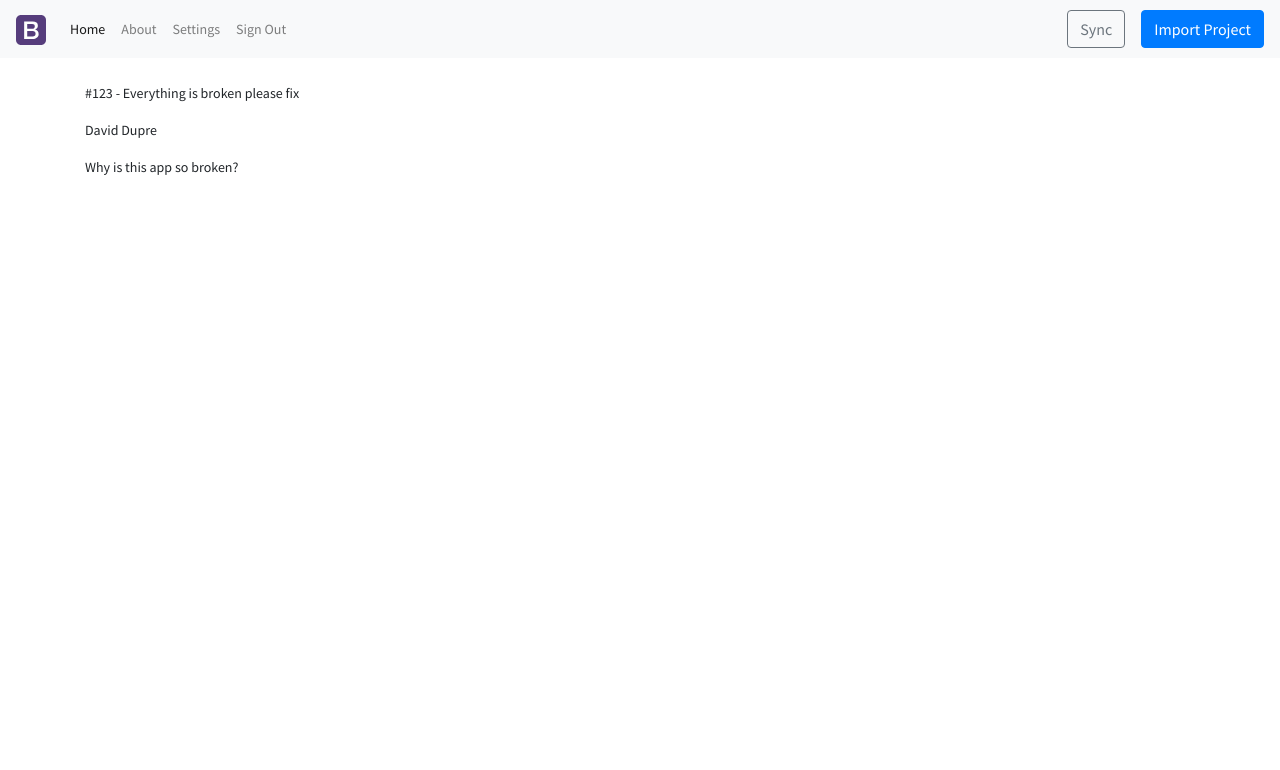
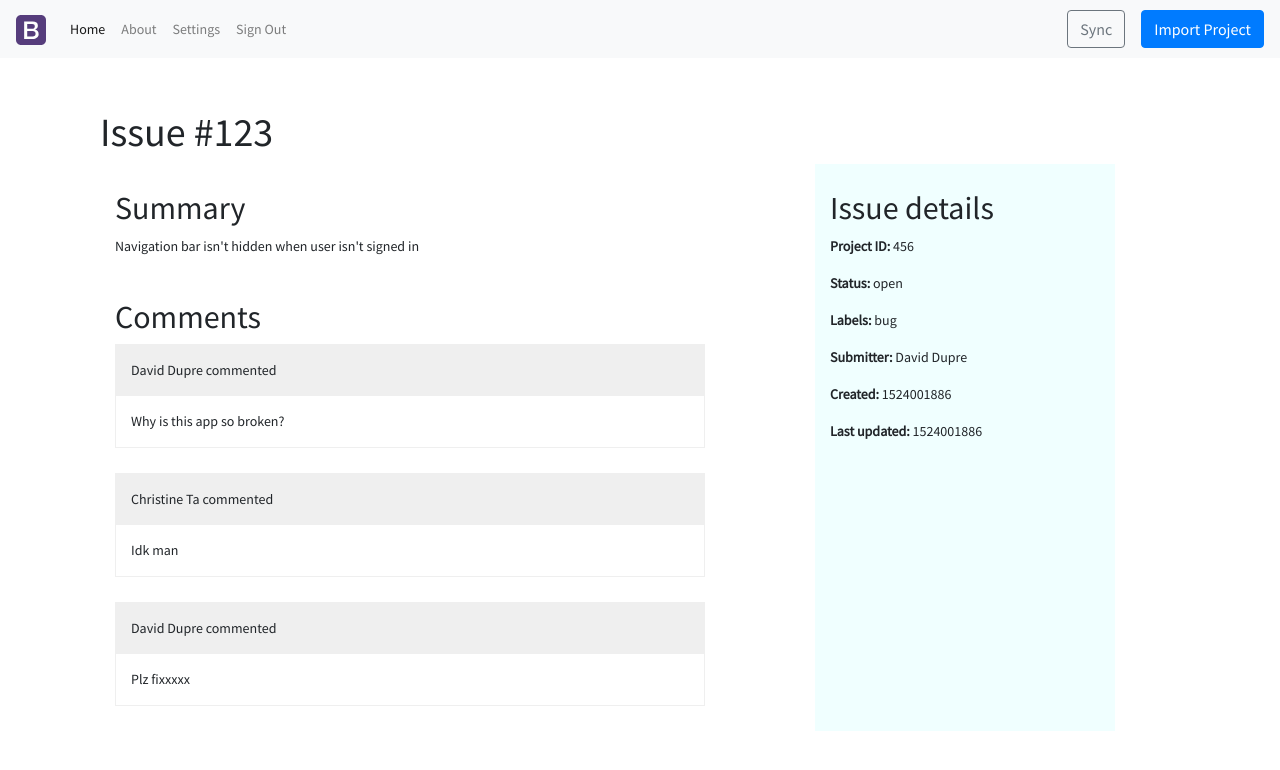
Before and after one commit to cse403trackforever/webapp, an Angular app: page /project/my-project/issue/123 in a window 1280 px wide. Shown: the top 770 px of the page. Built offline with nearby package versions, Linux system fonts and the light colour scheme.

Commit message:
Changed the UI for issues page (#36)

```diff
--- a/src/app/home-page/home-page.component.html
+++ b/src/app/home-page/home-page.component.html
@@ -1,6 +1,6 @@
-<h1>My Projects</h1>
+<div class="container" *ngIf="projects">
+    <h1>My Projects</h1>
 
-<div class="container" *ngIf="projects">
     <div class="container">
         <form class="form-inline">
             <input class="form-control mr-sm-2" type="search" placeholder="Search" aria-label="Search">
--- a/src/app/issue-page/issue-page.component.css
+++ b/src/app/issue-page/issue-page.component.css
@@ -0,0 +1,34 @@
+.comment {
+    margin-bottom: 25px;
+    max-width: 750px;
+    margin-left: auto;
+    margin-right: auto;
+    border-style: solid;
+    border-width: 1px;
+    border-color: #d3d3d35c;
+}
+
+.comment > .commenter {
+    background-color: #d3d3d35c;
+    padding: 15px;
+}
+
+.comment > .content {
+    padding: 15px;
+}
+
+.issue-details {
+    max-width: 300px;
+    background-color: azure;
+}
+.issue-details span {
+    font-weight: bold;
+}
+
+.row .left {
+    max-width: 650px;
+}
+
+.row {
+    margin-bottom: 50px;
+}
--- a/src/app/issue-page/issue-page.component.html
+++ b/src/app/issue-page/issue-page.component.html
@@ -1,9 +1,36 @@
-<div *ngIf="issue">
-  <p>#{{ issue.id }} - {{ issue.summary }}</p>
-  <div>
-    <div *ngFor='let comment of issue.comments'>
-      <p>{{ comment.commenterName }}</p>
-      <p>{{ comment.content }}</p>
+<div class="container" *ngIf="issue">
+  <h1>Issue #{{issue.id}}</h1>
+
+  <div class="row">
+    <div class="col left">
+      <div class="container">
+        <h2>Summary</h2>
+        <p>{{issue.summary}}</p>
+      </div>
+
+      <div class="container">
+          <h2>Comments</h2>
+          <div class="comment-section">
+            <div class="comment" *ngFor='let comment of issue.comments'>
+              <div class="commenter">{{ comment.commenterName }} commented</div>
+              <div class="content">{{ comment.content }}</div>
+            </div>
+          </div>
+      </div>
+    </div>
+
+    <div class="container issue-details col right">
+      <h2>Issue details</h2>
+
+      <p><span>Project ID:</span> {{issue.projectId}}</p> <!-- create hyperlink back to project -->
+      <p><span>Status:</span> {{issue.status}}</p>
+      <p><span>Labels:</span> {{issue.labels}}</p>
+      <p><span>Submitter:</span> {{issue.submitterName}}</p>
+      <p><span>Created:</span> {{issue.timeCreated}}</p>
+      <p><span>Last updated:</span> {{issue.timeUpdated}}</p>
     </div>
   </div>
+
+
+
 </div>
--- a/src/app/project-page/project-page.component.html
+++ b/src/app/project-page/project-page.component.html
@@ -1,4 +1,4 @@
-<div *ngIf="project">
+<div class="container" *ngIf="project">
   <h1>{{project.name}}</h1>
 
   <div class="container">
--- a/src/app/shared/models/mock/mock-issue.ts
+++ b/src/app/shared/models/mock/mock-issue.ts
@@ -4,7 +4,7 @@ export const mockIssue: Issue = {
   id: '123',
   projectId: '456',
   status: 'open',
-  summary: 'Everything is broken please fix',
+  summary: 'Navigation bar isn\'t hidden when user isn\'t signed in',
   labels: [
     'bug'
   ],
@@ -12,6 +12,14 @@ export const mockIssue: Issue = {
     {
       commenterName: 'David Dupre',
       content: 'Why is this app so broken?'
+    },
+    {
+      commenterName: 'Christine Ta',
+      content: 'Idk man'
+    },
+    {
+      commenterName: 'David Dupre',
+      content: 'Plz fixxxxx'
     }
   ],
   submitterName: 'David Dupre',
```
